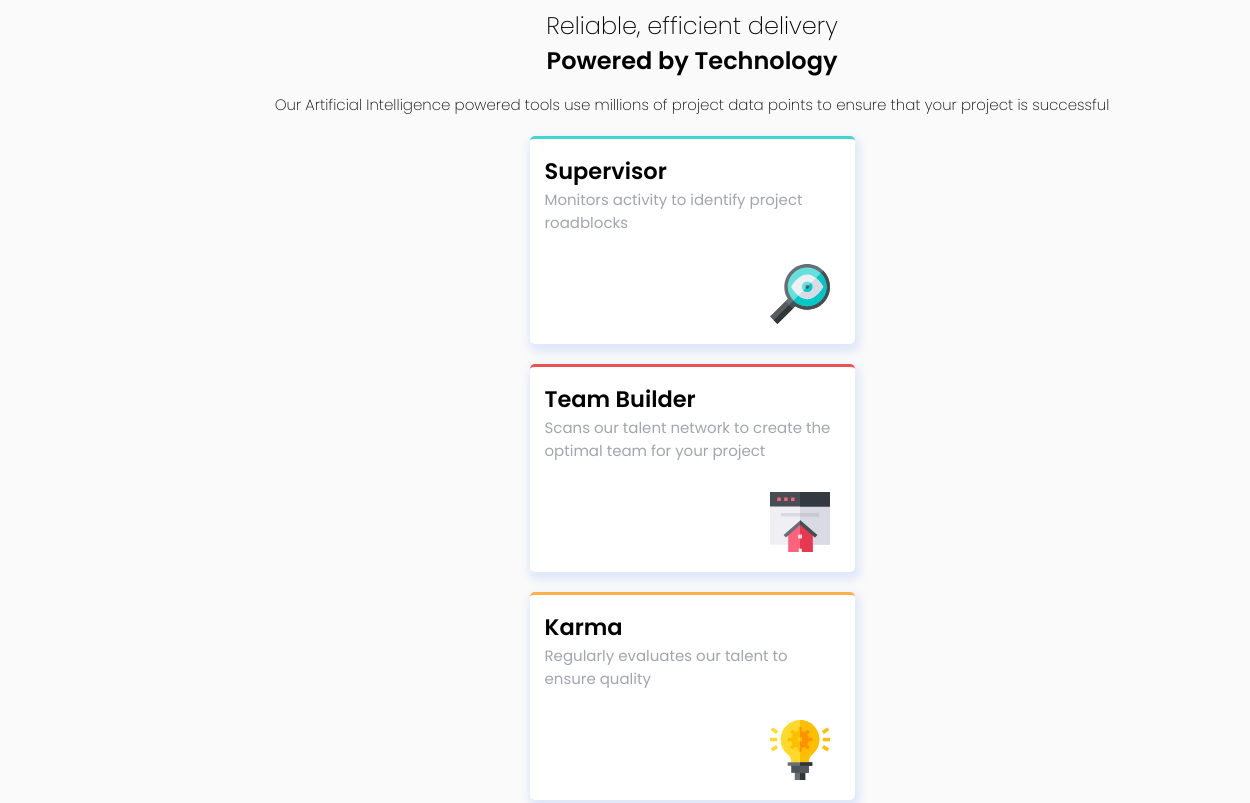
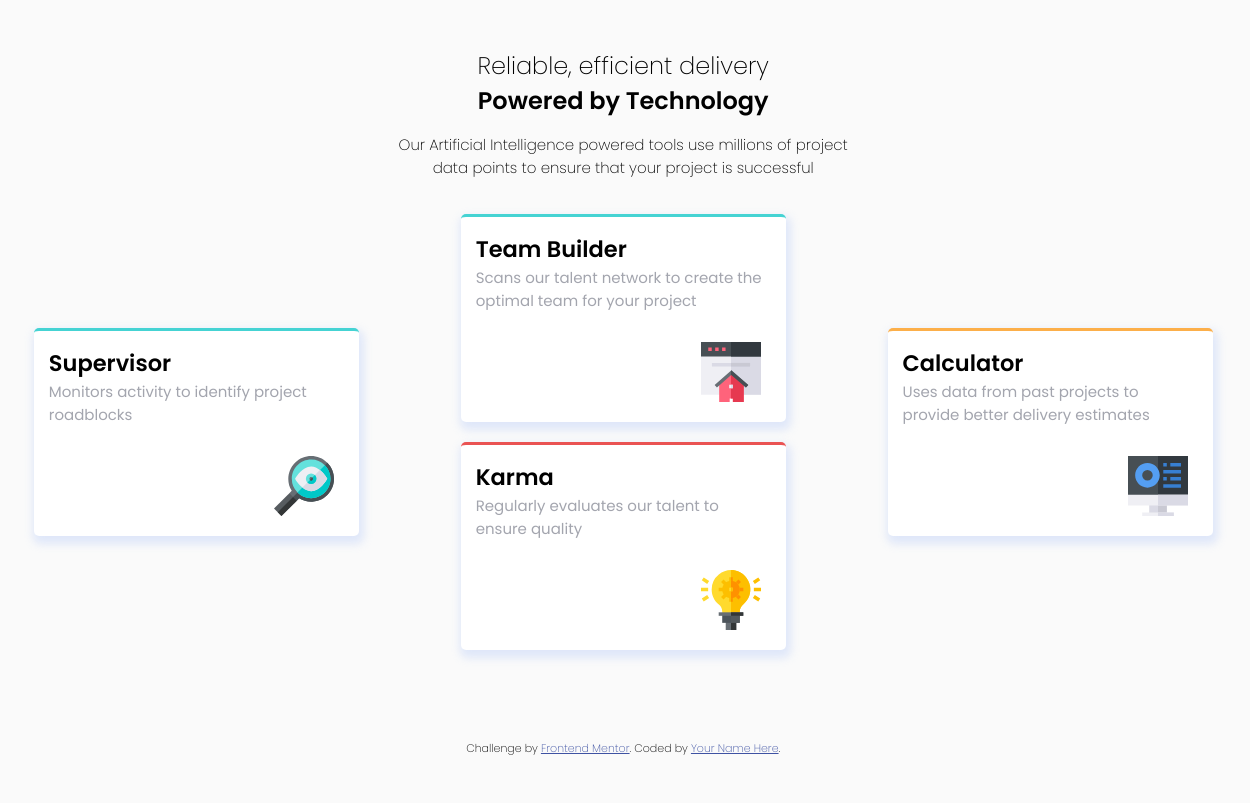
Before and after one commit to EstebanMohedano/Four-card-feature, a plain HTML site: page index.html in a window 1536 px wide. Shown: the top 803 px of the page, without its empty margins (76-1326 px from the left). Drawn offline with Linux system fonts and the light colour scheme.

Commit message:
Práctica terminada

```diff
--- a/css/style.css
+++ b/css/style.css
@@ -12,14 +12,32 @@ body{
     font-family: 'Poppins', sans-serif;
     Font-size: 15px;
     font-weight: 200;
+    width: 90%;
     background-color: var(--Very-Light-Gray);
+}
+@media screen and (min-width: 1440px) {
+    body{
+        display: grid;
+        place-items: center;
+        min-height: 100vh;
+    }
+}
+
+.container{
+    width:100%;
 }
 
 header {
     text-align: center;
     margin-left: auto;
     margin-right: auto;
-    width: 80%;
+    width: 90%;
+}
+
+@media screen and (min-width: 1440px) {
+    header {
+        width: 35%;
+    }
 }
 
 .h1__header{
@@ -32,6 +50,13 @@ header {
     margin: 0;
     font-size: 1.5rem;;
     font-weight: 200;
+}
+@media screen and (min-width: 1440px) {
+    .cards {
+        display:flex;
+        justify-content: center;
+        align-items: center;
+    }
 }
 
 .card{
@@ -68,7 +93,6 @@ header {
 .text__card{
     font-weight: 400;
     color: var(--Grayish-Blue);
-
 }
 
 .icon{
--- a/index.html
+++ b/index.html
@@ -12,6 +12,7 @@
   <link rel="stylesheet" href="./css/style.css">
 </head>
 <body>
+  <div class="container">
     <header class="header">
       <h2 class="h2__header">Reliable, efficient delivery</h2>
       <h1 class="h1__header">Powered by Technology</h1>
@@ -21,12 +22,13 @@
       </p>
     </header>
 
-  <section>
+    <section class="cards">
       <article class="card">
         <h2 class="title__card">Supervisor</h2>
         <p class="text__card">Monitors activity to identify project roadblocks</p>
         <img src="./images/icon-supervisor.svg" alt="" class="icon">
       </article>
+      <div>
       <article class="card">
         <h2 class="title__card">Team Builder</h2>
         <p class="text__card">Scans our talent network to create the optimal team for your project</p>
@@ -38,13 +40,14 @@
         <p class="text__card">Regularly evaluates our talent to ensure quality</p>
         <img src="./images/icon-karma.svg" alt="" class="icon">
       </article>
+    </div>
       <article class="card">
         <h2 class="title__card">Calculator</h2>
         <p class="text__card">Uses data from past projects to provide better delivery estimates</p>
         <img src="./images/icon-calculator.svg" alt="" class="icon">
       </article>
     </section>
-
+  </div>
   <footer>
     <p class="attribution">
       Challenge by <a href="https://www.frontendmentor.io?ref=challenge" target="_blank">Frontend Mentor</a>.
```
Lines whose indentation alone changed are shown as unchanged.
